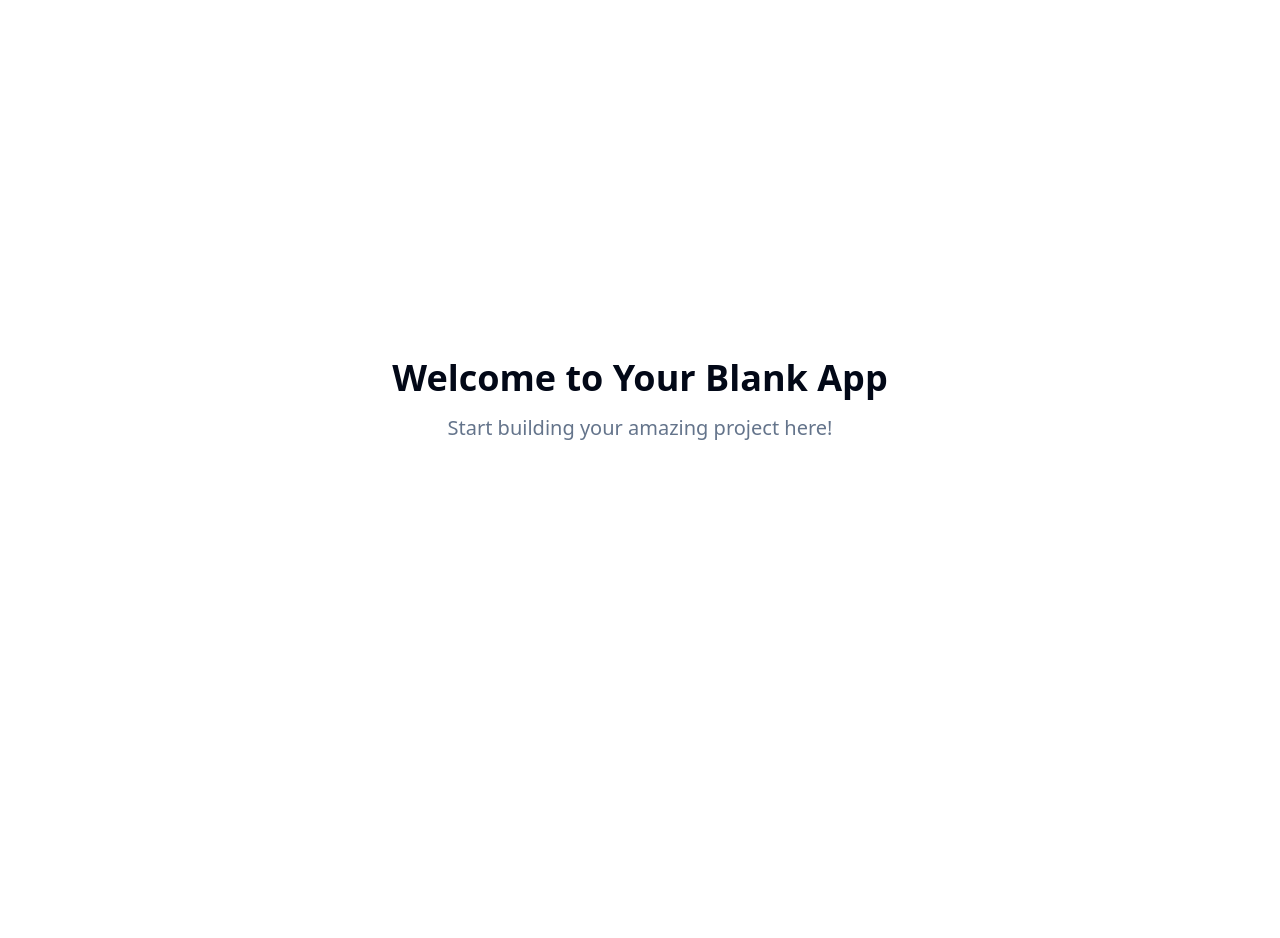
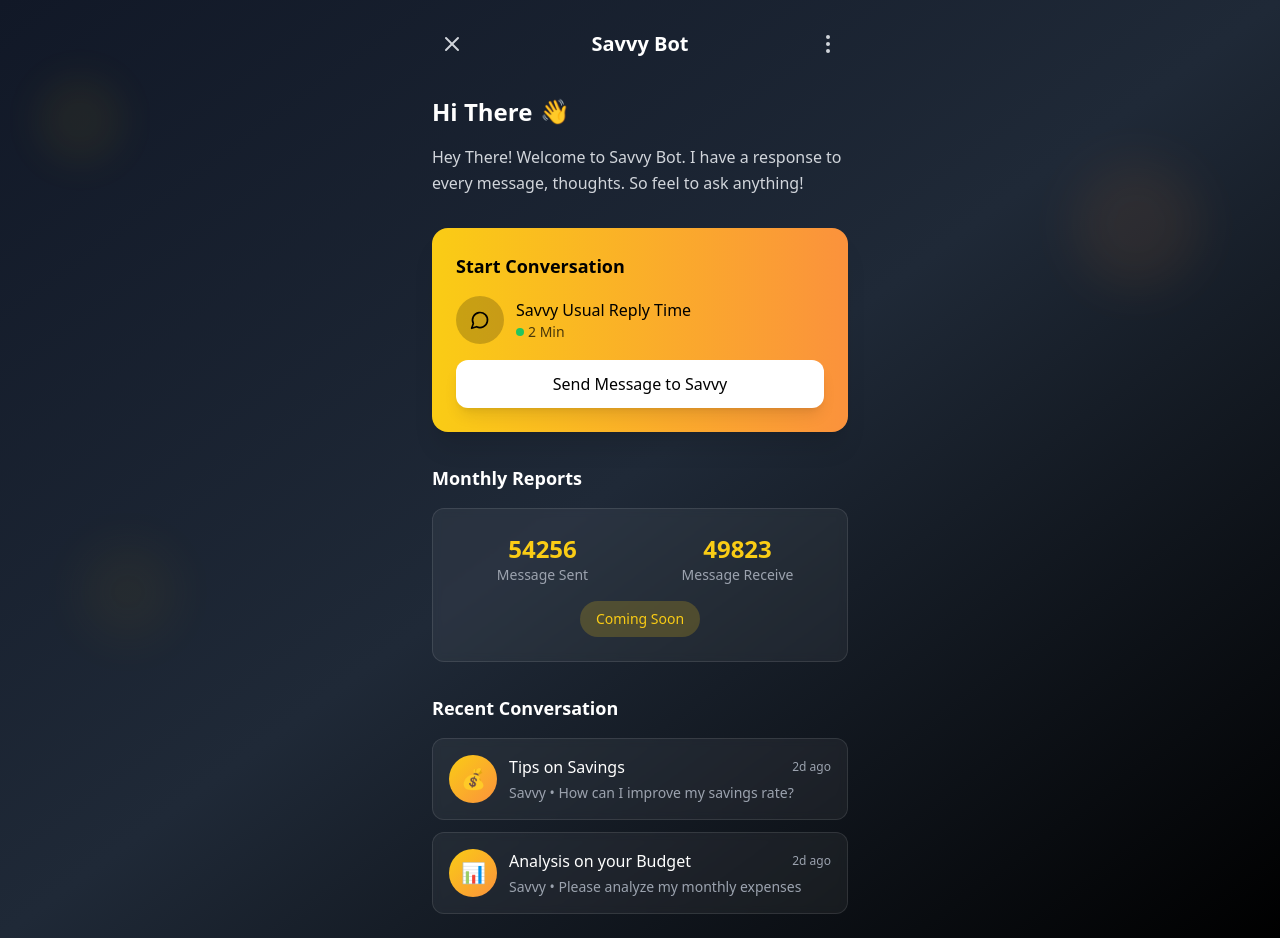
Before and after one commit to digitalboomster/savvy-bot-canvas-remake, a React (Vite) app: page / in a window 1280 px wide. Before the commit the page ends 800 px from the top, so only its background shows below. Built offline with nearby package versions, Linux system fonts and the light colour scheme.

Commit message:
Implement chatbot home page
Remake the chatbot home page based on the provided screenshot and specifications, including the header, conversation starter, monthly reports section, and recent conversation section.

```diff
--- a/index.html
+++ b/index.html
@@ -1,14 +1,15 @@
+
 <!DOCTYPE html>
 <html lang="en">
   <head>
     <meta charset="UTF-8" />
     <meta name="viewport" content="width=device-width, initial-scale=1.0" />
-    <title>savvy-bot-canvas-remake</title>
-    <meta name="description" content="Lovable Generated Project" />
+    <title>Savvy Bot - AI Chatbot MVP</title>
+    <meta name="description" content="Savvy Bot - Your intelligent financial assistant" />
     <meta name="author" content="Lovable" />
 
-    <meta property="og:title" content="savvy-bot-canvas-remake" />
-    <meta property="og:description" content="Lovable Generated Project" />
+    <meta property="og:title" content="Savvy Bot - AI Chatbot MVP" />
+    <meta property="og:description" content="Your intelligent financial assistant" />
     <meta property="og:type" content="website" />
     <meta property="og:image" content="https://lovable.dev/opengraph-image-p98pqg.png" />
 
--- /dev/null
+++ b/src/components/ChatInterface.tsx
@@ -0,0 +1,126 @@
+
+import React, { useState } from 'react';
+import { X, MoreVertical, MessageCircle } from 'lucide-react';
+import ConversationHistory from './ConversationHistory';
+
+interface Conversation {
+  id: string;
+  title: string;
+  timestamp: string;
+  preview: string;
+}
+
+const ChatInterface = () => {
+  const [conversations, setConversations] = useState<Conversation[]>([
+    {
+      id: '1',
+      title: 'Tips on Savings',
+      timestamp: '2d ago',
+      preview: 'How can I improve my savings rate?'
+    },
+    {
+      id: '2',
+      title: 'Analysis on your Budget',
+      timestamp: '2d ago',
+      preview: 'Please analyze my monthly expenses'
+    }
+  ]);
+
+  const handleStartConversation = () => {
+    const newConversation: Conversation = {
+      id: Date.now().toString(),
+      title: 'New Conversation',
+      timestamp: 'now',
+      preview: 'Started a new conversation with Savvy Bot'
+    };
+    setConversations([newConversation, ...conversations]);
+    console.log('Starting new conversation:', newConversation);
+  };
+
+  return (
+    <div className="min-h-screen bg-gradient-to-br from-gray-900 via-gray-800 to-black text-white">
+      {/* Animated background elements */}
+      <div className="absolute inset-0 overflow-hidden pointer-events-none">
+        <div className="absolute top-20 left-10 w-20 h-20 bg-yellow-400/10 rounded-full blur-xl animate-pulse"></div>
+        <div className="absolute top-40 right-20 w-32 h-32 bg-orange-400/10 rounded-full blur-xl animate-pulse delay-1000"></div>
+        <div className="absolute bottom-40 left-20 w-24 h-24 bg-yellow-500/10 rounded-full blur-xl animate-pulse delay-500"></div>
+      </div>
+
+      <div className="relative z-10 max-w-md mx-auto px-4 py-6">
+        {/* Header */}
+        <div className="flex items-center justify-between mb-8">
+          <button className="p-2 hover:bg-white/10 rounded-lg transition-colors duration-200">
+            <X size={24} className="text-gray-300 hover:text-white" />
+          </button>
+          <h1 className="text-xl font-semibold">Savvy Bot</h1>
+          <button className="p-2 hover:bg-white/10 rounded-lg transition-colors duration-200">
+            <MoreVertical size={24} className="text-gray-300 hover:text-white" />
+          </button>
+        </div>
+
+        {/* Greeting Section */}
+        <div className="mb-8">
+          <h2 className="text-2xl font-bold mb-4 flex items-center gap-2">
+            Hi There
+            <span className="animate-bounce">👋</span>
+          </h2>
+          <p className="text-gray-300 leading-relaxed">
+            Hey There! Welcome to Savvy Bot. I have a response to every message, thoughts. So feel to ask anything!
+          </p>
+        </div>
+
+        {/* Conversation Starter */}
+        <div className="bg-gradient-to-r from-yellow-400 to-orange-400 p-6 rounded-2xl mb-8 shadow-xl transform hover:scale-105 transition-transform duration-200">
+          <h3 className="text-black font-semibold mb-4 text-lg">Start Conversation</h3>
+
+          <div className="flex items-center gap-3 mb-4">
+            <div className="w-12 h-12 bg-black/20 rounded-full flex items-center justify-center">
+              <MessageCircle size={20} className="text-black" />
+            </div>
+            <div>
+              <p className="text-black font-medium">Savvy Usual Reply Time</p>
+              <p className="text-black/70 text-sm flex items-center gap-1">
+                <span className="w-2 h-2 bg-green-500 rounded-full"></span>
+                2 Min
+              </p>
+            </div>
+          </div>
+
+          <button
+            onClick={handleStartConversation}
+            className="w-full bg-white text-black font-medium py-3 px-4 rounded-xl hover:bg-gray-100 transition-colors duration-200 shadow-lg"
+          >
+            Send Message to Savvy
+          </button>
+        </div>
+
+        {/* Monthly Reports */}
+        <div className="mb-8">
+          <h3 className="text-lg font-semibold mb-4">Monthly Reports</h3>
+          <div className="bg-white/5 backdrop-blur-sm border border-white/10 rounded-xl p-6">
+            <div className="grid grid-cols-2 gap-6">
+              <div className="text-center">
+                <div className="text-2xl font-bold text-yellow-400">54256</div>
+                <div className="text-gray-400 text-sm">Message Sent</div>
+              </div>
+              <div className="text-center">
+                <div className="text-2xl font-bold text-yellow-400">49823</div>
+                <div className="text-gray-400 text-sm">Message Receive</div>
+              </div>
+            </div>
+            <div className="mt-4 text-center">
+              <span className="inline-block bg-yellow-400/20 text-yellow-400 px-4 py-2 rounded-full text-sm font-medium">
+                Coming Soon
+              </span>
+            </div>
+          </div>
+        </div>
+
+        {/* Recent Conversations */}
+        <ConversationHistory conversations={conversations} />
+      </div>
+    </div>
+  );
+};
+
+export default ChatInterface;
--- /dev/null
+++ b/src/components/ConversationHistory.tsx
@@ -0,0 +1,68 @@
+
+import React from 'react';
+import { MessageCircle } from 'lucide-react';
+
+interface Conversation {
+  id: string;
+  title: string;
+  timestamp: string;
+  preview: string;
+}
+
+interface ConversationHistoryProps {
+  conversations: Conversation[];
+}
+
+const ConversationHistory: React.FC<ConversationHistoryProps> = ({ conversations }) => {
+  const getConversationIcon = (title: string) => {
+    if (title.toLowerCase().includes('savings')) {
+      return '💰';
+    } else if (title.toLowerCase().includes('budget') || title.toLowerCase().includes('analysis')) {
+      return '📊';
+    }
+    return '💬';
+  };
+
+  return (
+    <div>
+      <h3 className="text-lg font-semibold mb-4">Recent Conversation</h3>
+      <div className="space-y-3">
+        {conversations.map((conversation) => (
+          <div
+            key={conversation.id}
+            className="bg-white/5 backdrop-blur-sm border border-white/10 rounded-xl p-4 hover:bg-white/10 transition-all duration-200 cursor-pointer group"
+          >
+            <div className="flex items-start gap-3">
+              <div className="w-12 h-12 bg-gradient-to-br from-yellow-400 to-orange-400 rounded-full flex items-center justify-center text-xl shrink-0 group-hover:scale-110 transition-transform duration-200">
+                {getConversationIcon(conversation.title)}
+              </div>
+              <div className="flex-1 min-w-0">
+                <div className="flex items-center justify-between mb-1">
+                  <h4 className="font-medium text-white truncate group-hover:text-yellow-400 transition-colors duration-200">
+                    {conversation.title}
+                  </h4>
+                  <span className="text-xs text-gray-400 shrink-0 ml-2">
+                    {conversation.timestamp}
+                  </span>
+                </div>
+                <p className="text-sm text-gray-400 truncate">
+                  Savvy • {conversation.preview}
+                </p>
+              </div>
+            </div>
+          </div>
+        ))}
+
+        {conversations.length === 0 && (
+          <div className="text-center py-8 text-gray-400">
+            <MessageCircle size={48} className="mx-auto mb-4 opacity-50" />
+            <p>No conversations yet</p>
+            <p className="text-sm">Start your first conversation above!</p>
+          </div>
+        )}
+      </div>
+    </div>
+  );
+};
+
+export default ConversationHistory;
--- a/src/pages/Index.tsx
+++ b/src/pages/Index.tsx
@@ -1,14 +1,8 @@
-// Update this page (the content is just a fallback if you fail to update the page)
+
+import ChatInterface from '@/components/ChatInterface';
 
 const Index = () => {
-  return (
-    <div className="min-h-screen flex items-center justify-center bg-background">
-      <div className="text-center">
-        <h1 className="text-4xl font-bold mb-4">Welcome to Your Blank App</h1>
-        <p className="text-xl text-muted-foreground">Start building your amazing project here!</p>
-      </div>
-    </div>
-  );
+  return <ChatInterface />;
 };
 
 export default Index;
```
